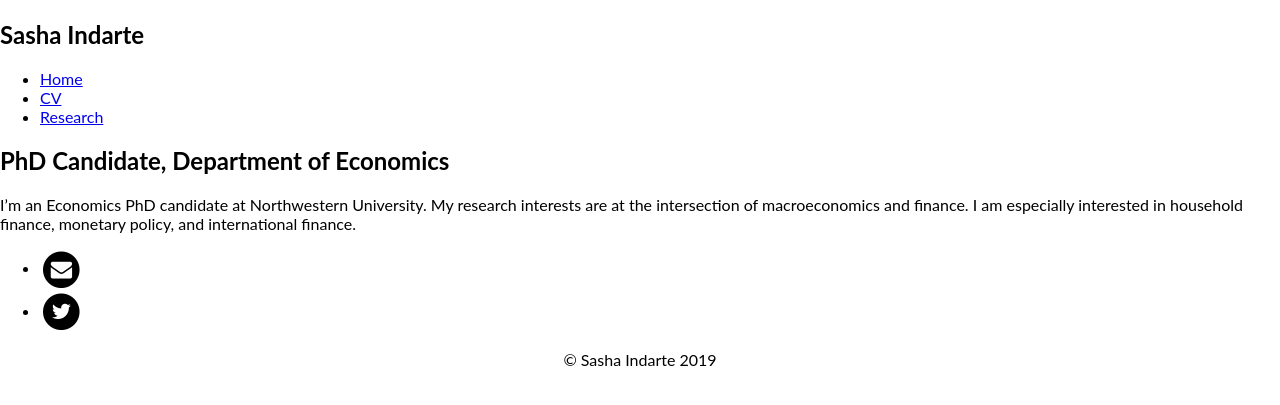
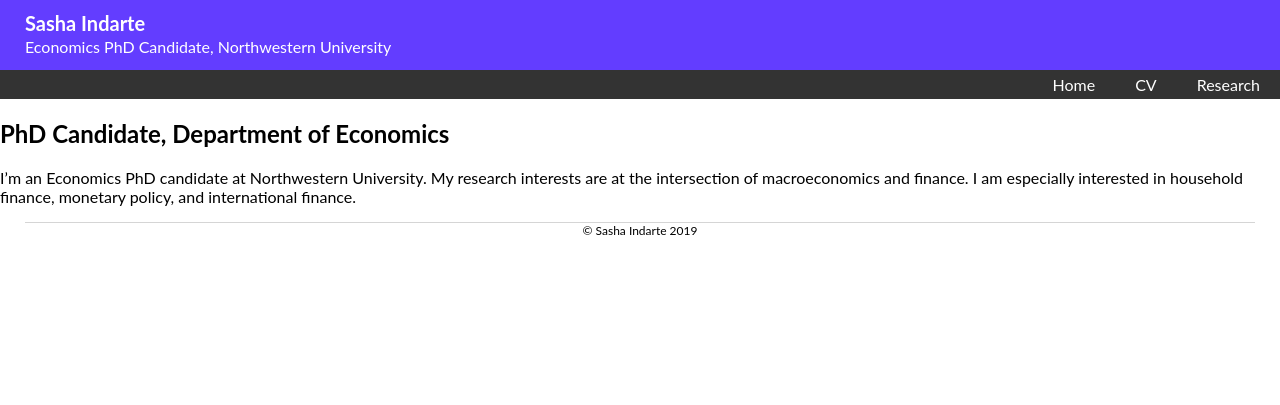
Before and after one commit to sashaindarte/sashaindarte.github.io, a Jekyll site: the page built from index.html, in a window 1280 px wide. Shown: the top 405 px of the page. Built offline with Jekyll 4.4.1, drawn with Linux system fonts in a browser that asks for light colours.

Commit message:
Update default.html
new layout

```diff
--- a/_layouts/default.html
+++ b/_layouts/default.html
@@ -8,48 +8,25 @@
 			<link rel="stylesheet" href="https://cdnjs.cloudflare.com/ajax/libs/font-awesome/4.7.0/css/font-awesome.min.css">
 		</head>
 		<body>
-			<nav>
+			<div class="header">
 				<h1>Sasha Indarte</h1>
-	    		<ul>
-				<li><a href="/">Home</a></li>
-	        		<li><a href="/cv">CV</a></li>
-				<li><a href="/research">Research</a></li>
-	    		</ul>
-			</nav>
+				<p>Economics PhD Candidate, Northwestern University</p>
+			</div>
+
+			<div class="navbar">
+				<a href="#" class="right">Research</a>
+				<a href="#" class="right">CV</a>
+				<a href="#" class="right">Home</a>
+			</div>
 
 			<div class="container">
 
 			{{ content }}
 
 			</div><!-- /.container -->
-			<footer>
-	    		<ul>
-				<li>
-					<a href="mailto:indarte@u.northwestern.edu" title="Email me">
-						<span class="fa-stack fa-lg">
-							<i class="fa fa-circle fa-stack-2x" style="color:black"></i>
-							<i class="fa fa-envelope fa-stack-1x fa-inverse"></i>
-						</span>
-					</a>
-				</li>
-				<li>
-					<a href="https://twitter.com/sashaindarte" title="Twitter">
-						<span class="fa-stack fa-lg">
-							<i class="fa fa-circle fa-stack-2x" style="color:black"></i>
-							<i class="fa fa-twitter fa-stack-1x fa-inverse"></i>
-						</span>
-					</a>
-				</li>
-			</ul>
-				<p align = "center"; class="copyright text-muted">
-					&copy; Sasha Indarte
-					{% if page.date %}
-					{{ page.date }}
-					{% else %}
-					{{ site.time | date: '%Y' }}
-					{% endif %}
-				</p>
-			</footer>
+			<div class="footer">
+				&copy; Sasha Indarte 2019
+			</div>
 
 			<script>
 				var acc = document.getElementsByClassName("accordion");
```
